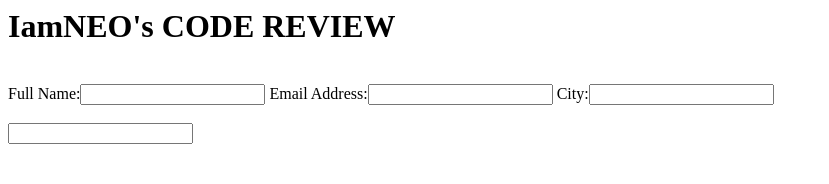
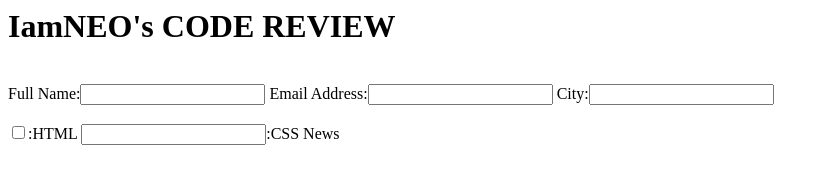
Before and after one commit to iamneo-production/dffacaefcff305540866bbaaaabbcbbfefone, a website: page public/index.html in a window 1280 px wide. Shown: the whole page, without its empty margins (0-829 px from the left). Drawn offline with Linux system fonts and the light colour scheme.

Commit message:
Backup Commit

```diff
--- a/public/index.html
+++ b/public/index.html
@@ -12,7 +12,8 @@
             City:<input type="text" name="city">
             </div>
             <br>
-            <input
+            <input type="checkbox" name="html">:HTML
+            <input type="checkbox "name="css news">:CSS News
 
 
         </form>
```
